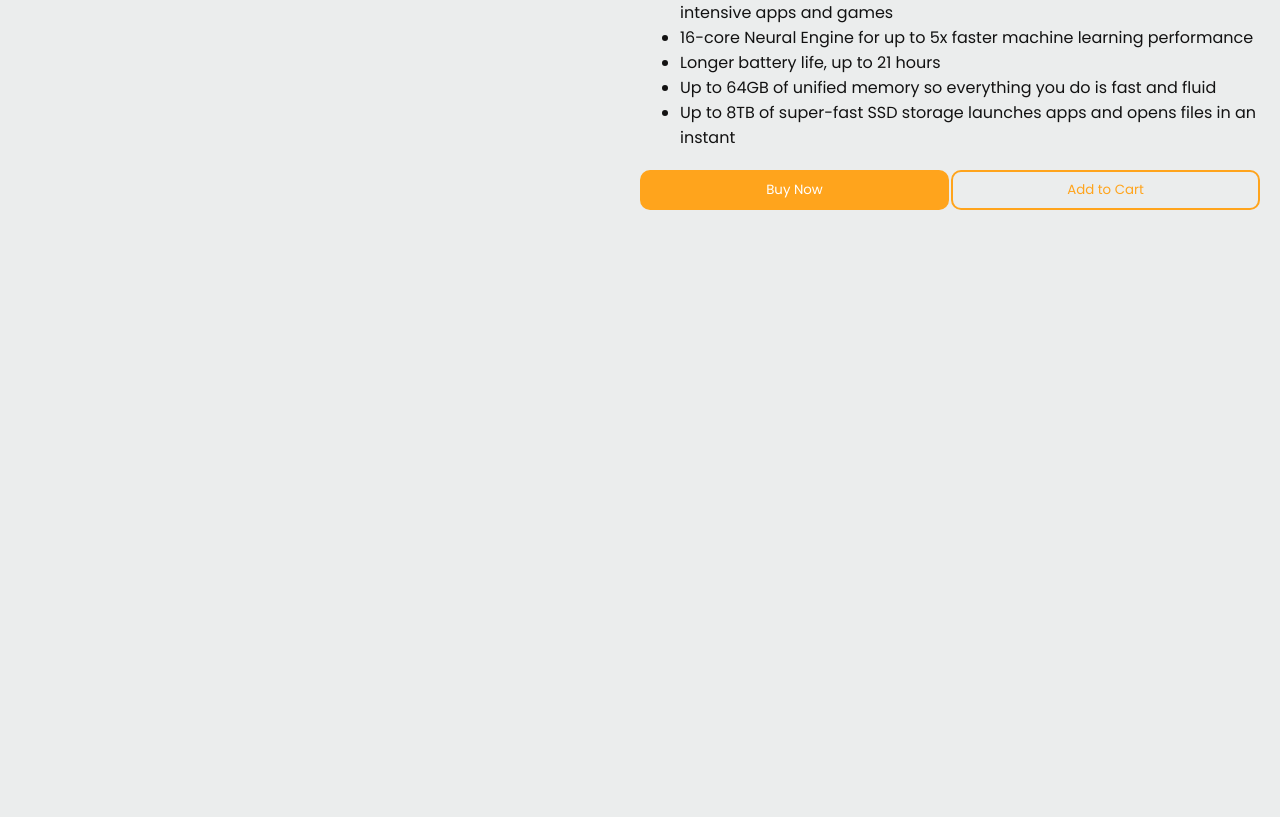
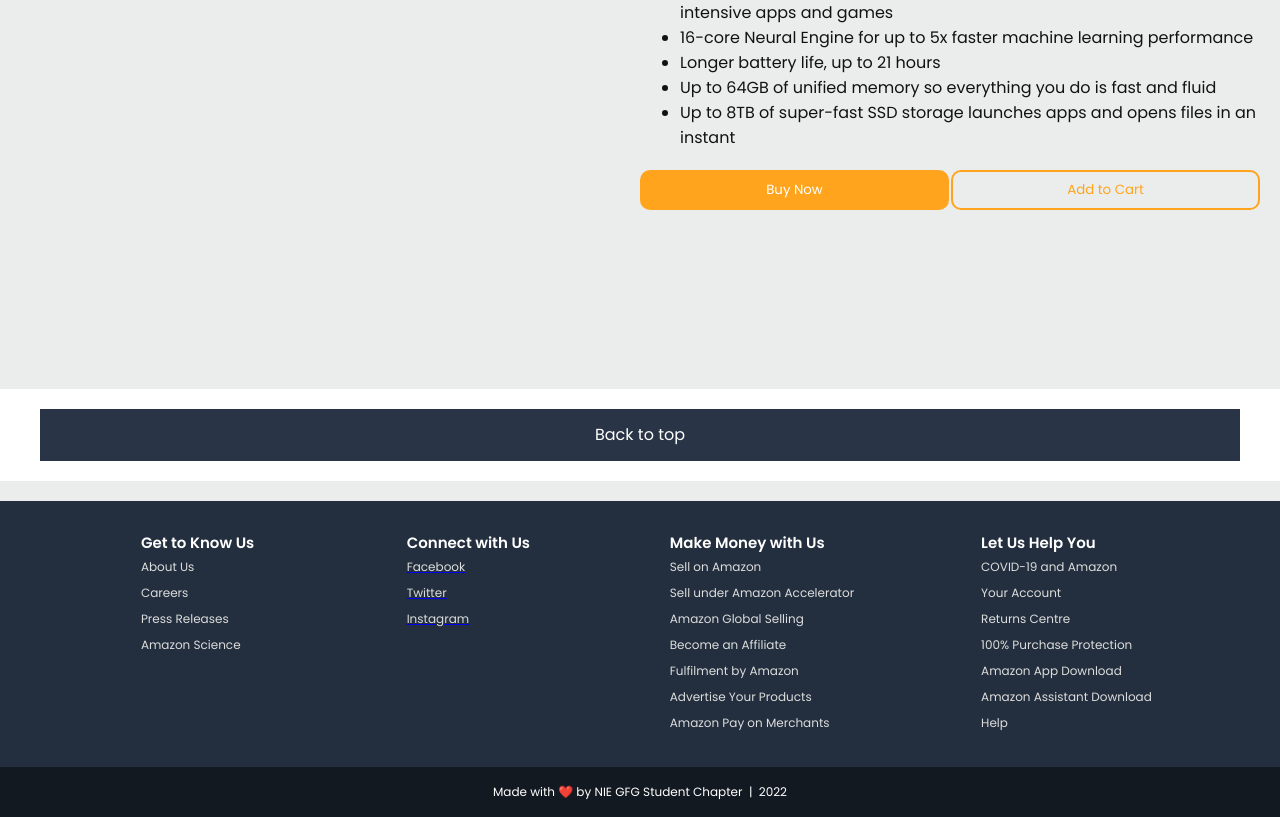
Before and after one commit to niegfg/amazon-clone, a plain HTML site: page product.html in a window 1280 px wide. Shown: the part 501-1318 px from the top of the page. Before the commit the page ends 870 px from the top, so only its background shows below. Drawn offline with Linux system fonts and the light colour scheme.

Commit message:
Added the Footer section to the product page

```diff
--- a/css/product.css
+++ b/css/product.css
@@ -75,3 +75,74 @@
   padding: 8px;
   border-radius: 10px;
 }
+
+/* Section 3 */
+
+.section-3 .section-3-container a:link, a:visited {
+  display: block;
+  text-align: center;
+  padding: 15px 0;
+  line-height: 22px;
+  background-color: var(--accent-color);
+  color: white;
+  text-decoration: none;
+}
+
+.section-3 .section-3-container a:hover, a:active {
+  background-color: #37485f;
+}
+
+/* FOOTER */
+footer {
+  font-size: 12px;
+  width: 100%;
+  height: 50px;
+  color: white;
+  background-color: var(--major-bg-color);
+  display: flex;
+  justify-content: center;
+  align-items: center;
+}
+
+.hover1 figure:hover img {
+	-webkit-transform: scale(1.1);
+	transform: scale(1.1);
+}
+
+.hover1 figure img {
+	-webkit-transform: scale(1);
+	transform: scale(1);
+	-webkit-transition: .3s ease-in-out;
+	transition: .3s ease-in-out;
+}
+
+.nav-footer{
+  display: flex;
+  background-color:#232F3E;
+  justify-content: center;
+  padding:5px;
+}
+
+.nav-footer h4{
+  font-size: 15px;
+  font-weight: 600;
+  color: #FFF;
+}
+
+.nav-footer p{
+  font-size: 12px;
+  padding:4px 0 4px;
+  color: #DDD;
+  font-family: inherit;
+  text-decoration: none;
+}
+
+.nav-footer-left{
+  display: table-cell;
+  padding: 2% 6%;
+}
+
+.nav-footer-right{
+  display: table-cell;
+  padding: 2% 5%;
+}
--- a/product.html
+++ b/product.html
@@ -123,5 +123,62 @@
         </div>
       </div>
     </section>
+
+    <!-- SECTION 3 -->
+   <section class="section-3">
+    <div class="section-3-container">
+      <a href="product.html" id="back-to-top" aria-label="Back to top">
+        <span class="back-to-top-text">
+        Back to top
+        </span>
+      </a>
+    </div>
+   </section>
+
+   <!-- Nav Footer -->
+   <div class="nav-footer">
+    <div class="nav-footer-left">
+      <h4>Get to Know Us</h4>
+      <p>About Us</p>
+      <p>Careers</p>
+      <p>Press Releases</p>
+      <p>Amazon Science</p>
+    </div>
+    <div class="nav-footer-left">
+      <h4>Connect with Us</h4>
+      <a href="https://www.facebook.com/AmazonIN"><p>Facebook</p></a>
+      <a href="https://twitter.com/AmazonIN"><p>Twitter</p></a>
+      <a href="https://www.instagram.com/amazondotin/"><p>Instagram</p></a>
+    </div>
+    <div class="nav-footer-right">
+      <h4>Make Money with Us</h4>
+      <p>Sell on Amazon</p>
+      <p>Sell under Amazon Accelerator</p>
+      <p>Amazon Global Selling</p>
+      <p>Become an Affiliate</p>
+      <p>Fulfilment by Amazon</p>
+      <p>Advertise Your Products</p>
+      <p>Amazon Pay on Merchants</p>
+    </div>
+    <div class="nav-footer-right">
+      <h4>Let Us Help You</h4>
+      <p>COVID-19 and Amazon</p>
+      <p>Your Account</p>
+      <p>Returns Centre</p>
+      <p>100% Purchase Protection</p>
+      <p>Amazon App Download</p>
+      <p>Amazon Assistant Download</p>
+      <p>Help</p>
+    </div>
+   </div>
+
+    <!-- FOOTER -->
+    <footer>
+      <code>Made with ❤️ by NIE GFG Student Chapter</code>&nbsp; | &nbsp;
+      <span id="year"></span>
+    </footer>
+    <script>
+      document.getElementById("year").innerHTML = new Date().getFullYear();
+    </script>
   </body>
 </html>
```
